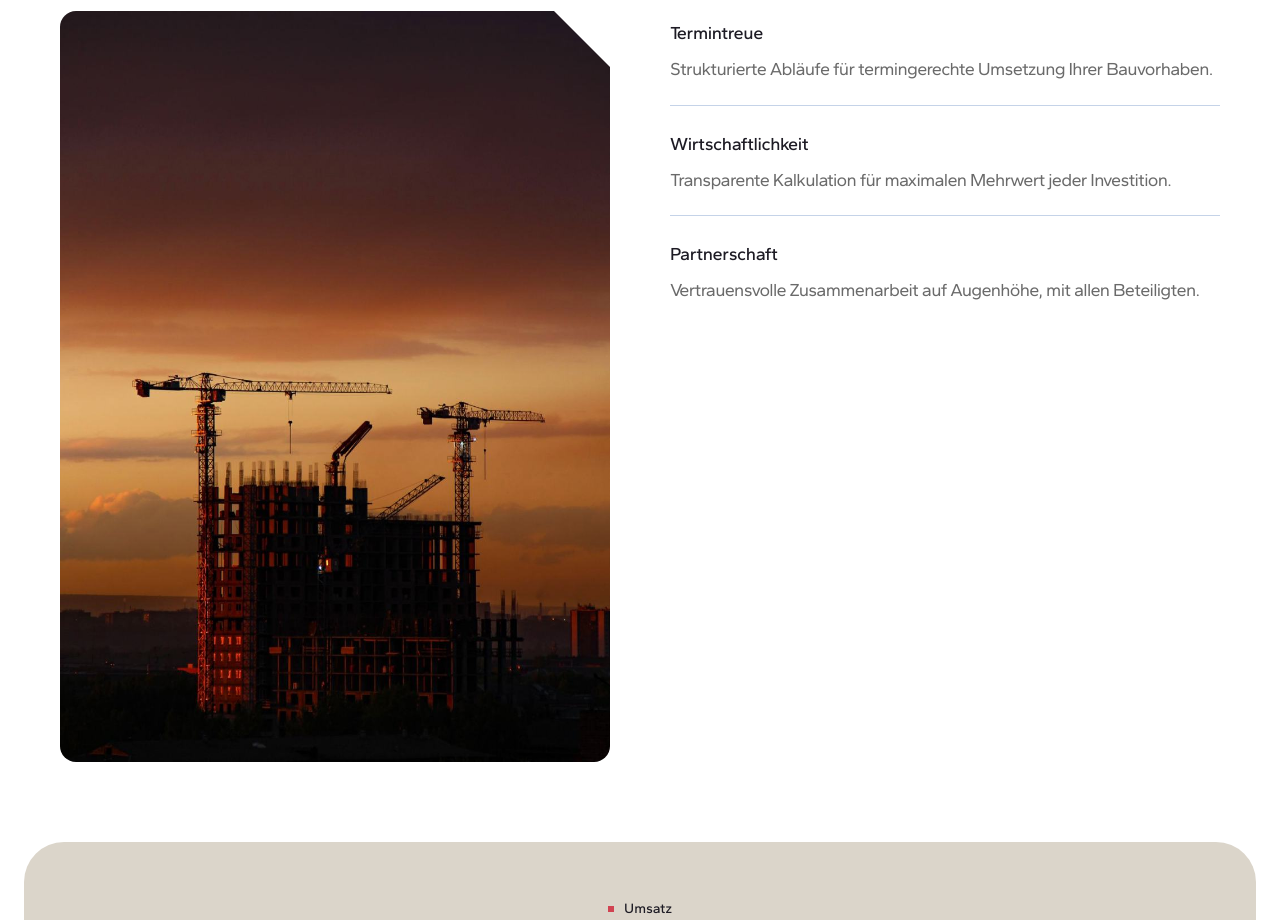
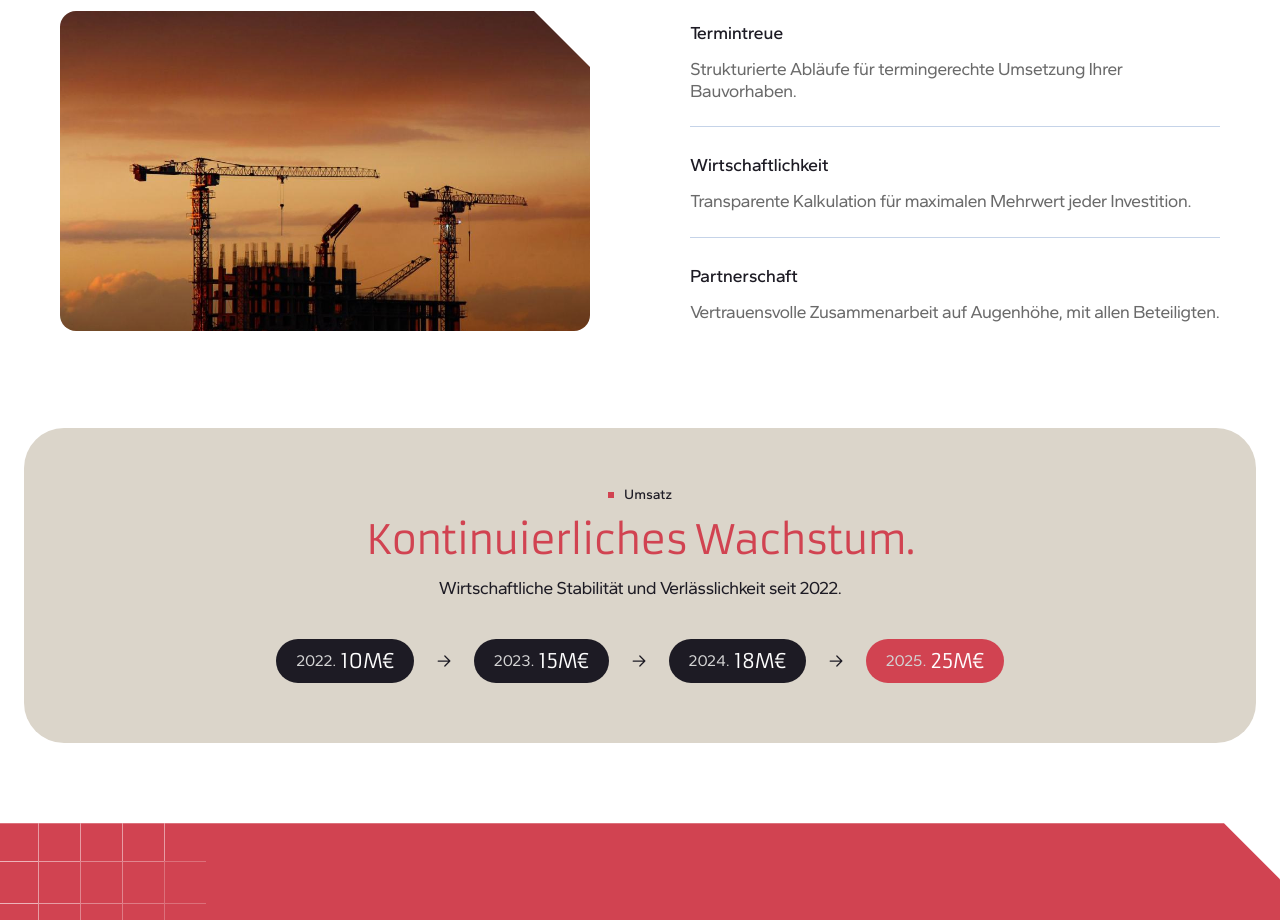
Before and after one commit to SafaMaqbool/client-website, an Astro site: page /ueber-uns in a window 1280 px wide. Shown: the part 621-1541 px from the top of the page. Built offline with nearby package versions, Linux system fonts and the light colour scheme; Astro itself is replaced by a stand-in of ours.

Commit message:
Update layout and styling of "Unser Ansatz" section; adjust gap and height for improved presentation

```diff
--- a/src/pages/ueber-uns.astro
+++ b/src/pages/ueber-uns.astro
@@ -55,7 +55,7 @@ const revenue = [
   </section>
 
   <!-- Unser Ansatz -->
-  <section class="bg-white flex flex-col lg:flex-row gap-15 items-stretch px-15 py-20 w-full">
+  <section class="bg-white flex flex-col lg:flex-row gap-25 items-start px-15 py-20 w-full">
     <div class="flex-1 flex flex-col gap-7.5 items-start">
       <div class="flex flex-col gap-4 items-start w-full">
         <div class="flex gap-2.5 items-center">
@@ -64,7 +64,7 @@ const revenue = [
         </div>
         <h2 class="font-display text-ink text-[32px] md:text-[40px] tracking-[-1.6px] leading-[1.1]">Was uns antreibt und auszeichnet.</h2>
       </div>
-      <div class="flex-1 w-full min-h-75 rounded-2xl overflow-hidden [clip-path:polygon(0_0,calc(100%-56px)_0,100%_56px,100%_100%,0_100%)]">
+      <div class="w-full h-80 rounded-2xl overflow-hidden [clip-path:polygon(0_0,calc(100%-56px)_0,100%_56px,100%_100%,0_100%)]">
         <img src="/images/ueber-uns-hero.jpg" alt="Baustelle bei Sonnenuntergang" class="w-full h-full object-cover" />
       </div>
     </div>
```
